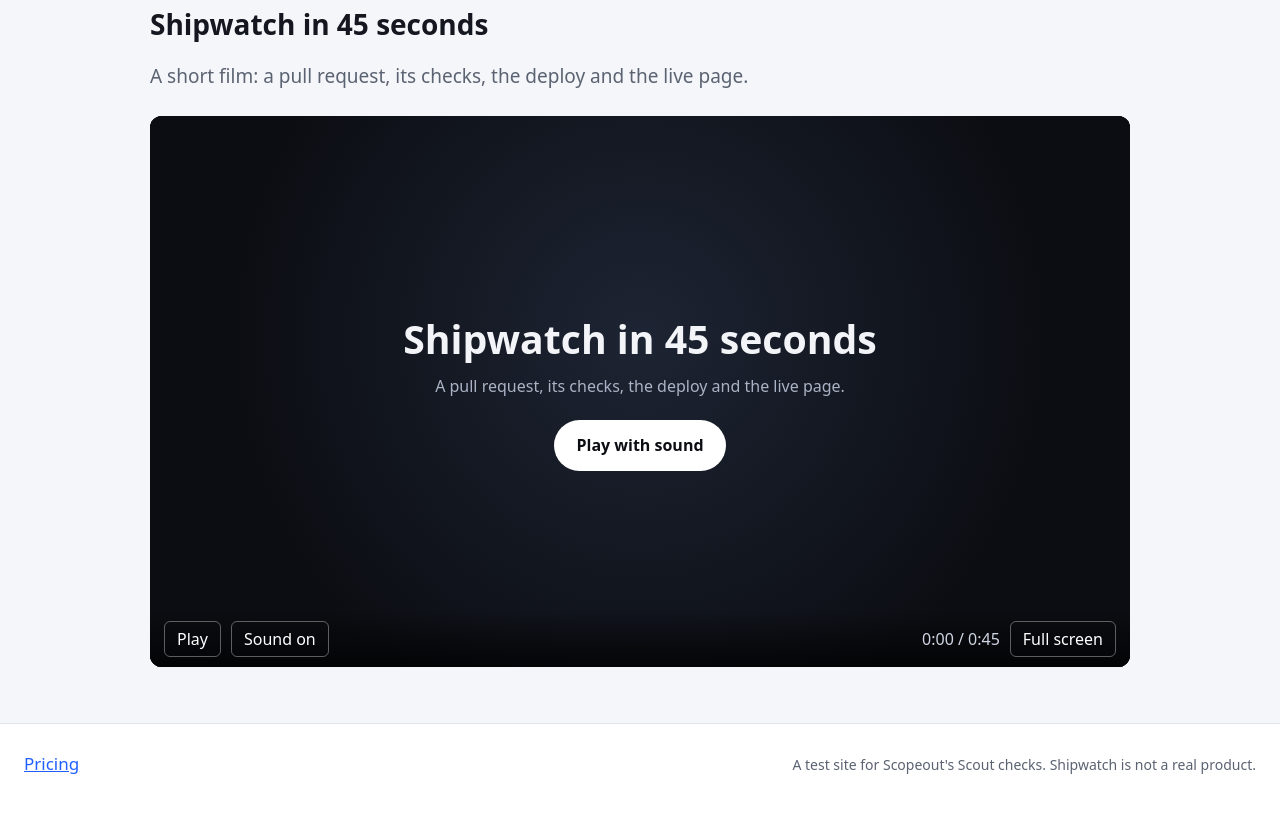
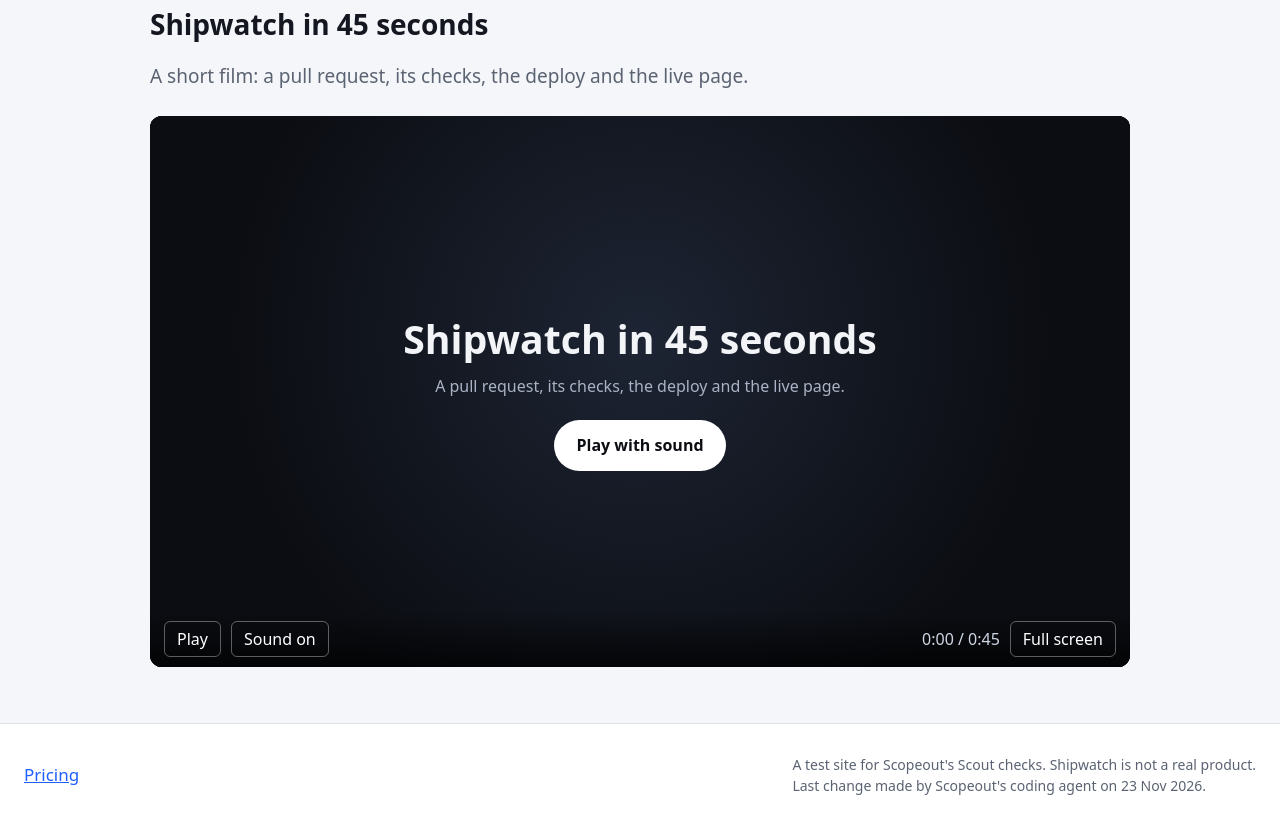
Before and after one commit to GS-Tejas-hub/gs-tejas-hub.github.io, a plain HTML site: page index.html in a window 1280 px wide. Shown: the part 1946-2773 px from the top of the page. Before the commit the page ends 2751 px from the top, so only its background shows below. Drawn offline with Linux system fonts and the light colour scheme.

Commit message:
Add the dated Scopeout note to the homepage footer (#7)
Added the requested dated line beneath the existing homepage footer note. Both lines share the existing small-text style.

- index.html adds “Last change made by Scopeout's coding agent on 23 Nov 2026.” on its own line within the existing footer note.

```diff
--- a/index.html
+++ b/index.html
@@ -102,7 +102,10 @@
 
   <footer class="bottom">
     <a href="pricing.html">Pricing</a>
-    <p class="small">A test site for Scopeout's Scout checks. Shipwatch is not a real product.</p>
+    <p class="small">
+      A test site for Scopeout's Scout checks. Shipwatch is not a real product.<br>
+      Last change made by Scopeout's coding agent on 23 Nov 2026.
+    </p>
   </footer>
 
   <script>
```
